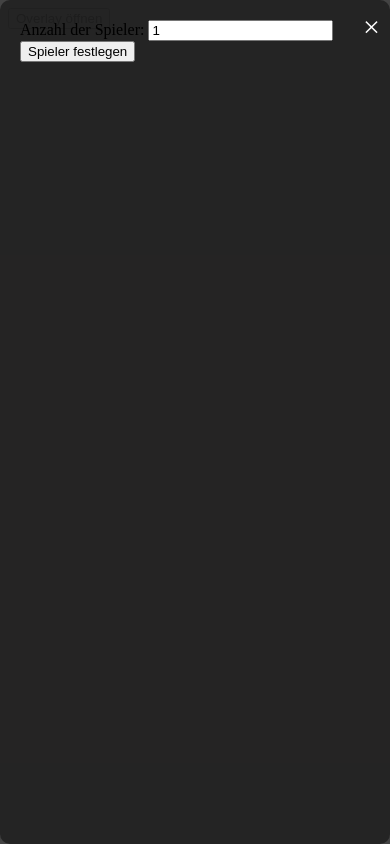
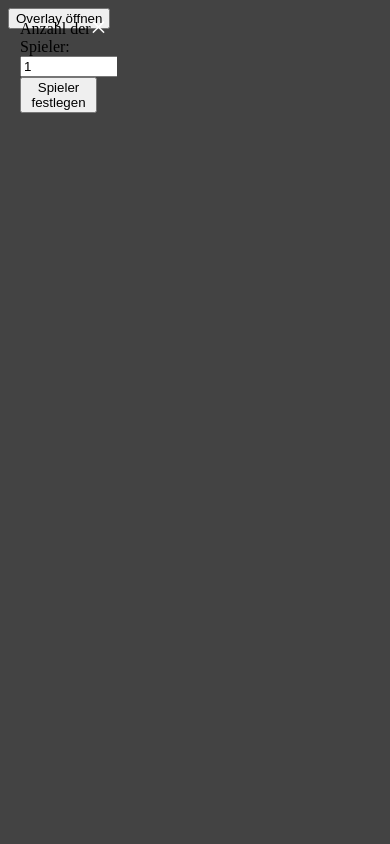
Before and after one commit to Bodensteiner23/LearnToCode, a website: page docs/Lu/index.html in a window 390 px wide. Both pictures are taken after a click on the button "Overlay öffnen". Drawn offline with Linux system fonts and the light colour scheme.

Commit message:
tried out to set borders for mobile.

```diff
--- a/docs/Lu/index.html
+++ b/docs/Lu/index.html
@@ -6,6 +6,11 @@
   <title>Lu's verrückte Spiele Welt</title>
   <link rel="stylesheet" href="styles.css">
   <link rel="manifest" href="manifest.json">
+  <style>
+    body {
+      background-color: hsla(0, 2%, 12%, 0.835);
+    }
+    </style>
 </head>
 <body>
 
--- a/docs/Lu/script.js
+++ b/docs/Lu/script.js
@@ -61,7 +61,6 @@ function createTable() {
 
   // Füge Summenzeile ein
   const sumRow = document.createElement("tr");
-  sumRow.classList.add("sum-row");
 
   for (let j = 0; j <= playerCount; j++) {
     const cell = document.createElement(j === 0 ? "th" : "td");
--- a/docs/Lu/styles.css
+++ b/docs/Lu/styles.css
@@ -5,9 +5,10 @@
   position: fixed;
   top: 0;
   left: 0;
-  width: 100%;
+  width: 30%;
   height: 100%;
-  background-color: hsla(0, 2%, 12%, 0.835);
+  overflow: auto;
+  /* background-color: hsla(0, 2%, 12%, 0.835); */
 }
 
 /* Overlay Content */
@@ -17,7 +18,7 @@
   left: 0;
   width: 100%;
   height: 100%;
-  background-color: hsla(0, 2%, 12%, 0.835);
+  /* background-color: hsla(0, 2%, 12%, 0.835); */
   padding: 20px;
   border-radius: 10px;
   box-sizing: border-box;
```
